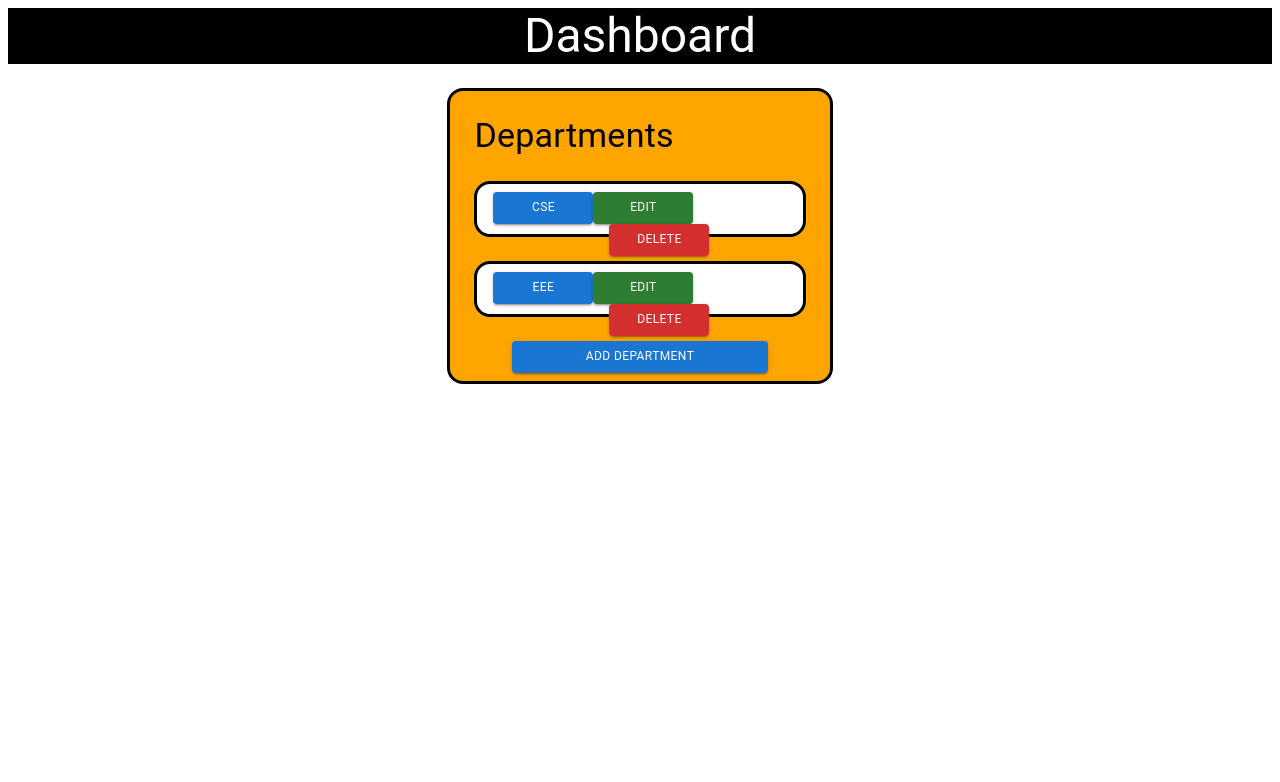
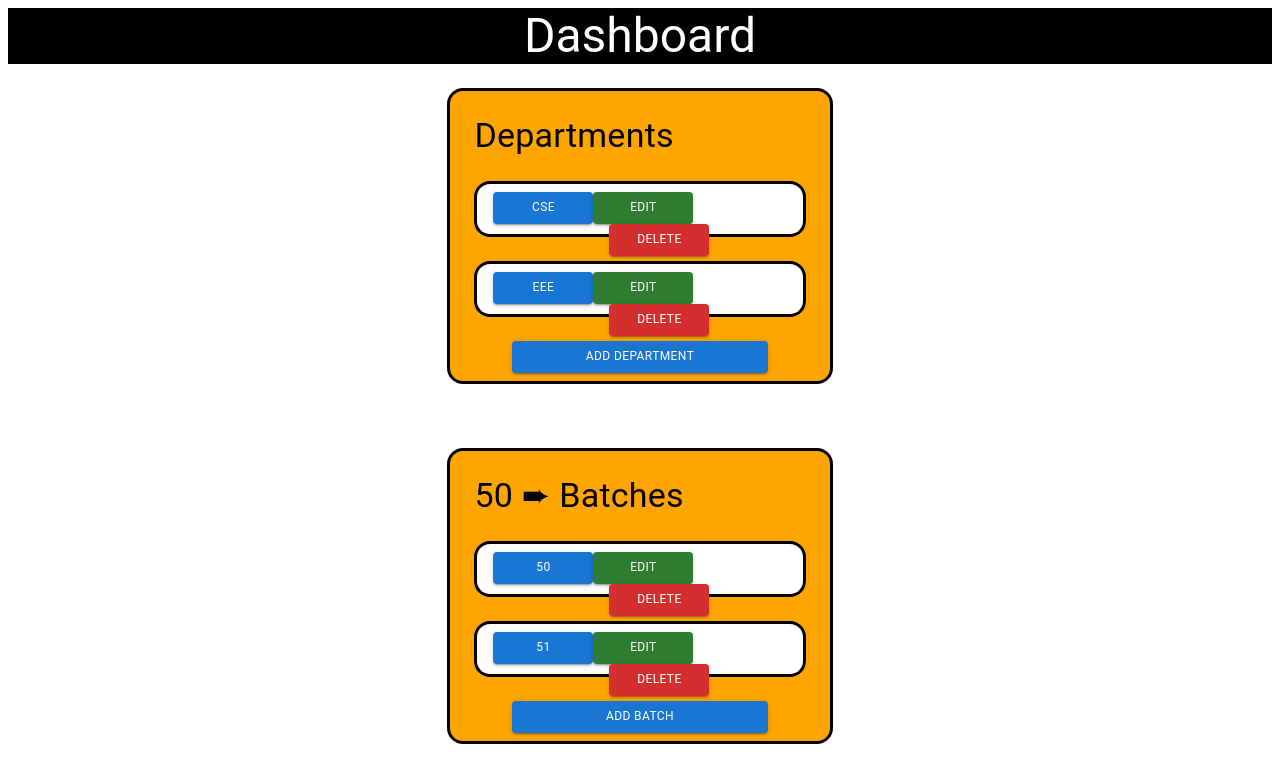
Before and after one commit to atefevan/Student_Companion_Admin, a React (Vite) app: page / in a window 1280 px wide. Shown: the top 782 px of the page. Built offline with nearby package versions, Linux system fonts and the light colour scheme; no server answers; the database is empty.

Commit message:
Batches Added

```diff
--- a/src/pages/Batches/Batches.tsx
+++ b/src/pages/Batches/Batches.tsx
@@ -1,5 +1,173 @@
+import { Box, Typography } from "@mui/material";
+import { useEffect, useState } from "react";
+import { getBatches, getDatas } from "../../firebase/ReadFunctions";
+import C_Button from "../../components/atoms/C_Button";
+import ViewPlates from "../../components/ViewPlates";
+import C_TextField from "../../components/atoms/C_Textfield";
+
 const Batches = () => {
-  return <></>;
+  /// DB Branches
+  const [departments, setDepartments] = useState<any[]>([]);
+  // const [batches, setBatches] = useState<any[]>([]);
+  const [sections, setSections] = useState<any[]>([]);
+  const [classDates, setClassDates] = useState();
+  const [classNumbers, setClassNumbers] = useState();
+  const [loading, setLoading] = useState<boolean>(false);
+
+  /// UI Components ...
+  const [deptVisibility, setDeptVisibility] = useState<boolean>(false);
+  const [newBatch, setNewBatch] = useState<string>(""); /// caller
+  const [batches, setBatches] = useState<string[]>(["50", "51"]);
+  const [clearText, setClearText] = useState<boolean>(true);
+
+  /// Loader Hook
+  // useEffect(() => {
+  //   setLoading(true);
+  //   getDatas()
+  //     .then((res: any) => {
+  //       setDepartments(res);
+  //       getBatches(res).then((batch) => {
+  //         setBatches(batch);
+  //         console.log("Batches: ", batch);
+  //       });
+  //     })
+  //     .finally(() => {
+  //       setLoading(false);
+  //     });
+  // }, []);
+  return (
+    <>
+      <Box
+        sx={{
+          display: "flex",
+          justifyContent: "space-between",
+          flexDirection: "column",
+        }}
+      >
+        <Box
+          sx={{
+            justifyContent: "space-evenly",
+            display: "flex",
+            alignItems: "center",
+            flexDirection: "row",
+          }}
+        >
+          <Box
+            sx={{
+              display: "flex",
+              flexDirection: "column",
+              bgcolor: "orange",
+              left: 0,
+              right: 0,
+              top: 0,
+              bottom: 0,
+              mt: 8,
+              border: 3,
+              height: "20%",
+              width: "30%",
+              justifyContent: "center",
+              borderColor: "black",
+              borderRadius: 4,
+            }}
+          >
+            <Typography variant="h4" sx={{ m: 3 }}>
+            50 ➨ Batches
+            </Typography>
+            {batches.map((e) => (
+              <ViewPlates leading={e} />
+            ))}
+
+            <Box sx={{ alignSelf: "center", mb: 1 }}>
+              <C_Button
+                label="Add Batch"
+                variant="contained"
+                size="large"
+                onSubmit={() => {
+                  setDeptVisibility(true);
+                }}
+              />
+            </Box>
+          </Box>
+          <Box
+            sx={{
+              bgcolor: "orange",
+              height: "40%",
+              width: "20%",
+              border: 3,
+              borderColor: "black",
+              borderRadius: 4,
+              flexDirection: "column",
+              display: deptVisibility === true ? "flex" : "none",
+              justifyContent: "space-between",
+            }}
+          >
+            <Box
+              sx={{
+                height: "80%",
+                display: "flex",
+                width: "90%",
+                alignSelf: "center",
+                flexDirection: "row",
+                justifyContent: "left",
+                ml: 2,
+                mt: 2,
+              }}
+            >
+              <C_TextField
+                label="Add Batch"
+                id="add-dept"
+                value={clearText === true ? newBatch : ""}
+                type="outlined"
+                isError={false}
+                fieldOnChange={(event) => {
+                  setNewBatch(event);
+                  setClearText(true);
+                }}
+              />
+            </Box>
+            <Box
+              sx={{
+                display: "flex",
+                flexDirection: "row",
+                justifyContent: "space-between",
+                width: "60%",
+              }}
+            >
+              <Box sx={{ alignSelf: "left", mb: 3, ml: 3 }}>
+                <C_Button
+                  width="70%"
+                  label="Add"
+                  variant="contained"
+                  size="medium"
+                  btn_color="warning"
+                  onSubmit={() => {
+                    if (newBatch.length !== 0) {
+                      setBatches([...batches, newBatch]);
+                      setNewBatch("");
+                    }
+
+                    setClearText(false);
+                  }}
+                />
+              </Box>
+              <Box sx={{ alignSelf: "left", mb: 3, ml: 3 }}>
+                <C_Button
+                  width="70%"
+                  label="X"
+                  variant="contained"
+                  size="large"
+                  btn_color="warning"
+                  onSubmit={() => {
+                    setDeptVisibility(false);
+                  }}
+                />
+              </Box>
+            </Box>
+          </Box>
+        </Box>
+      </Box>
+    </>
+  );
 };
 
 export default Batches;
--- a/src/pages/Dashboard/Dashboard.tsx
+++ b/src/pages/Dashboard/Dashboard.tsx
@@ -1,9 +1,11 @@
+import Batches from "../Batches/Batches";
 import Departments from "../Departments/Departments";
 
 const Dashboard = () => {
   return (
     <>
       <Departments />
+      <Batches />
     </>
   );
 };
```
